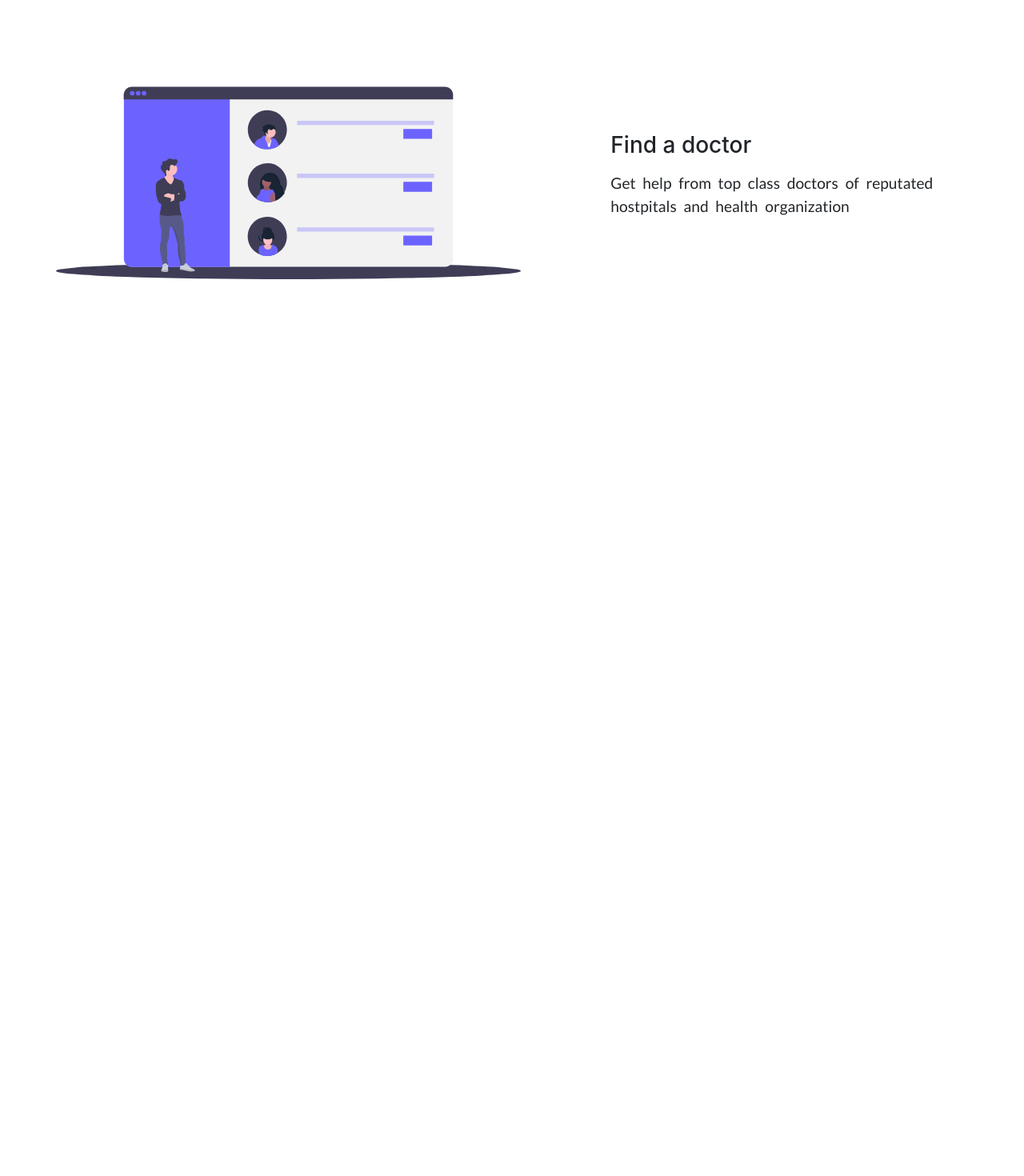
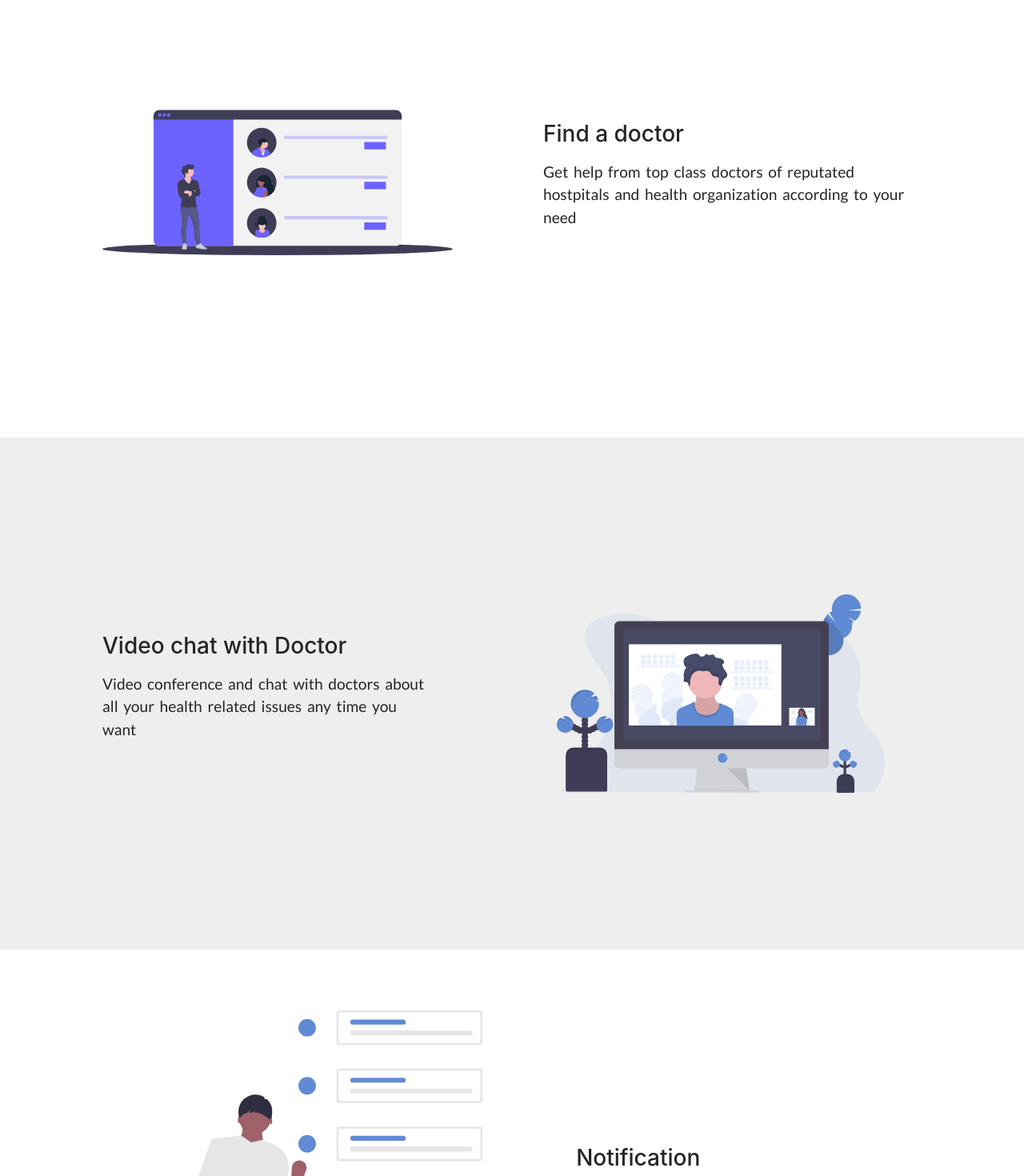
Before and after one commit to hafizsheetab/HealthDiary, a React (Create React App) app in the folder healthdiary/: page / in a window 1280 px wide. Shown: the part 800-2270 px from the top of the page at 80% size. Before the commit the page ends 1347 px from the top, so only its background shows below. Built offline with nearby package versions, Linux system fonts and the light colour scheme.

Commit message:
all section done

```diff
--- a/healthdiary/src/App.js
+++ b/healthdiary/src/App.js
@@ -3,13 +3,17 @@ import 'bootstrap/dist/css/bootstrap.min.css';
 import Navbar from './components/LandingPage/navbar.jsx';
 import Header from './components/LandingPage/header.jsx';
 import Section from './components/LandingPage/section.jsx';
-import { doctorListInfo } from './components/LandingPage/contant';
+import { doctorListInfo,videoChat,getNotify,blogs,communityForum } from './components/LandingPage/contant';
 function App() {
   return (
     <>
       <Navbar />
       <Header />
-      <Section {...doctorListInfo} image={require('./resources/imgaes/doctorsList.svg')}/>
+      <Section {...doctorListInfo} varient='primary'/>
+      <Section {...videoChat} varient='secondary'/>
+      <Section {...getNotify} varient='primary'/>
+      <Section {...blogs} varient='secondary'/>
+      <Section {...communityForum} varient='primary'/>
     </>
   );
 }
--- a/healthdiary/src/components/LandingPage/contant.js
+++ b/healthdiary/src/components/LandingPage/contant.js
@@ -1,4 +1,33 @@
+import docList from '../../resources/imgaes/doctorsList.svg'
+import videoCon from '../../resources/imgaes/videoCall.svg'
+import notification from '../../resources/imgaes/notification.svg'
+import blog from '../../resources/imgaes/blog.svg'
+import community from '../../resources/imgaes/groupChat.svg'
+
+
+
 export const doctorListInfo = {
     heading: "Find a doctor",
-    paragraph: "Get help from top class doctors of reputated hostpitals and health organization",
+    paragraph: "Get help from top class doctors of reputated hostpitals and health organization according to your need",
+    image:docList
 }
+export const videoChat = {
+    heading: "Video chat with Doctor",
+    paragraph: "Video conference and chat with doctors about all your health related issues any time you want",
+    image:videoCon
+}
+export const getNotify = {
+    heading: "Notification",
+    paragraph: "Send you a notification for all your appointments,messages and other important events",
+    image:notification
+}
+export const blogs = {
+    heading: "A vast collection of blogs",
+    paragraph:"Read blogs and articles on various health related topics written by doctors and certified health consultant",
+    image:blog
+}
+export const communityForum = {
+    heading: "A Friendly Community",
+    paragraph: "Get answer of all your queries through our friendly and supportive community forum",
+    image:community
+}
--- a/healthdiary/src/components/LandingPage/section.jsx
+++ b/healthdiary/src/components/LandingPage/section.jsx
@@ -1,11 +1,15 @@
-import React from 'react'
+import React, { Component } from 'react'
 
-// import doctorsImg from '../../resources/imgaes/doctorsList.svg'
 import './styles/landingPageStyle.css'
 
-function Section({heading,paragraph,image}) {
+class Section extends Component {
+    render() {
+        const { heading, paragraph, image,varient } = this.props;
+        let sectionClass = varient === 'primary' ? 'section' : 'section section-rev'
+
         return (
-        <div className='section'>
+            <div >
+              <div className={sectionClass}>
                 <div className='section-img'>
                   <img src={image} alt="doctorsList" className="img-svg"></img>
                 </div>
@@ -14,7 +18,9 @@ function Section({heading,paragraph,image}) {
                   <p>{paragraph}</p>
                </div>
               </div>
+            </div>
         )
+    }
 }
 
 export default Section
--- a/healthdiary/src/components/LandingPage/styles/landingPageStyle.css
+++ b/healthdiary/src/components/LandingPage/styles/landingPageStyle.css
@@ -96,22 +96,27 @@
   display: flex;
   align-items: center;
   justify-content: space-between;
-  max-width: 1140px;
+  padding: 0 8rem;
   height: 80vh;
-  margin: auto;
-  margin-top: 12px solid red;
 }
 .section-info p {
   font-size: 1.2rem;
   font-family: "Lato", sans-serif;
-  word-spacing: 5px;
+  word-spacing: 3px;
   margin-top: 1rem;
 }
 .section-img {
   flex-basis: 90%;
-  margin-right: 3rem;
+  margin-right: 4rem;
 }
-
+.section-rev {
+  flex-direction: row-reverse;
+  background-color: #eee;
+}
+.section-rev .section-img {
+  margin-right: 0;
+  margin-left: 10rem;
+}
 .img-svg {
   width: 90%;
 }
```
Also changed, not shown: healthdiary/src/resources/imgaes/groupChat.svg. Lines whose indentation alone changed are shown as unchanged.
